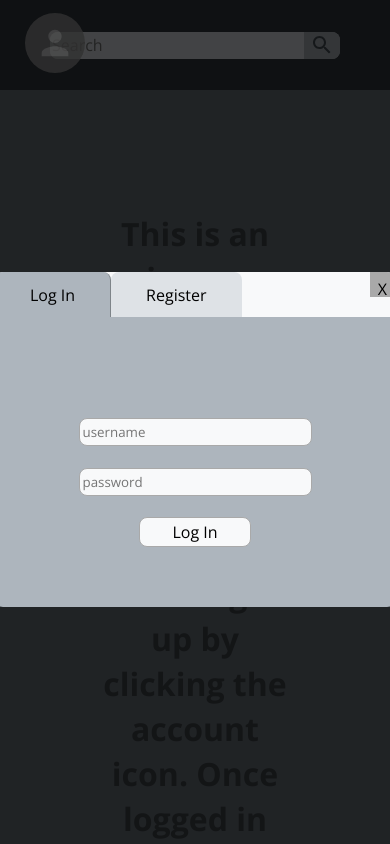
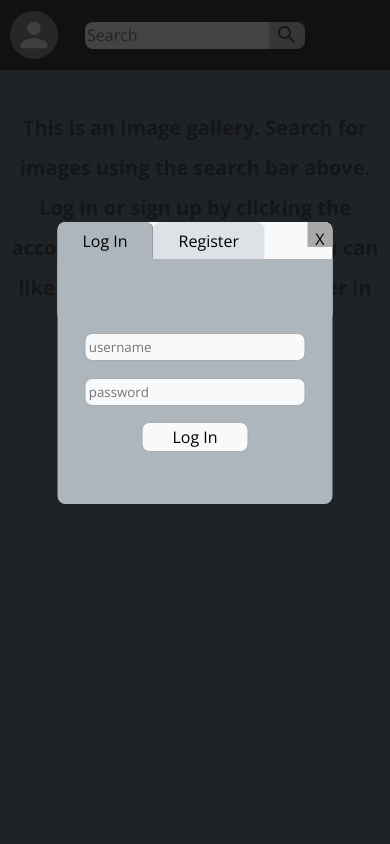
Before and after one commit to dsreagan/mern-image-gallery, a React (Create React App) app in the folder client/: page / in a window 390 px wide. Both pictures are taken after a click on the element 55 px from the left and 43 px from the top of the page. Built offline with nearby package versions, Linux system fonts and the light colour scheme.

Commit message:
Add fuctionality and restyle for mobile

```diff
--- a/client/public/styles.css
+++ b/client/public/styles.css
@@ -45,7 +45,6 @@ input {
 }
 
 .search-bar-wrapper {
-    background-color: lightgrey;
     display: flex;
     border-radius: 8px;
 }
@@ -86,13 +85,16 @@ input:focus {
     right: 25px;
     z-index: 10;
     opacity: 0.8;
-}
 
-.icon {
     background-color: #a5a5a5;
     border-radius: 25%;
     padding: 8px 10px;
     cursor: pointer;
+    position: fixed;
+    top: 13px;
+    right: 25px;
+    z-index: 10;
+    opacity: 0.8;
 }
 
 .body-text-div {
@@ -155,6 +157,23 @@ input:focus {
     left: 0;
     background-color: rgba(0, 0, 0, 0.7);
     z-index: 99;
+}
+
+.logout-modal {
+    display: flex;
+    justify-content: center;
+    align-items: center;
+    flex-direction: column;
+    position: fixed;
+    top: 50%;
+    left: 50%;
+    transform: translate(-50%, -50%);
+    z-index: 100;
+    width: 300px;
+    height: 150px;
+    background: #ADB5BD;
+    padding: 0;
+    border-radius: 8px;
 }
 
 .modal {
@@ -224,18 +243,11 @@ input:focus {
 }
 
 .active-content {
-    /* display: flex;
-    flex-direction: column;
-    justify-content: center;
-    align-items: center;
-    gap: 20px; */
-
     display: grid;
     grid-template-columns: 0.3fr 1fr 0.3fr;
     grid-template-rows: repeat(5, 50px);
     align-content: center;
     max-height: min-content;
-
 }
 
 .row-1 {
@@ -295,3 +307,57 @@ input:focus {
     padding: 3px;
     cursor: pointer;
 }
+
+@media (max-width: 500px) {
+    .search-div {
+        height: 70px;
+    }
+
+    .search-bar-wrapper > input {
+        width: 180px;
+    }
+
+    .account-circle {
+        padding: 4px;
+        top: 11px;
+        left: 10px;
+        background-color: #a5a5a5dc;
+    }
+
+    .favorites-square {
+        padding: 4px;
+        top: 11px;
+        right: 10px;
+        background-color: #a5a5a5dc;
+    }
+
+    .body-text-div {
+        line-height: 40px;
+    }
+
+    .body-text {
+        padding: 25px 10px;
+        font-size: 20px;
+    }
+
+    .modal {
+        width: 275px;
+        height: 100px;
+        transform: translate(-50%, -200%);
+        /* This should be done better, all phone screens are different */
+    }
+
+    .tab {
+        padding: 6px 25px;
+    }
+
+    .content {
+        padding: 10px;
+    }
+
+    .active-content {
+        display: grid;
+        grid-template-columns: 0.1fr 1fr 0.1fr;
+        grid-template-rows: repeat(5, 45px);
+    }
+}
--- a/client/src/App.js
+++ b/client/src/App.js
@@ -18,11 +18,12 @@ export default function App() {
 
   useEffect(() => {
 
+    // delete this before build and deploy
     const procedure = async () => {
       console.log(userInfo)
-      if(userInfo.userId.length > 0) {
-        setIsLoggedIn(true)
-      }
+      // if(userInfo.userId.length > 0) {
+      //   setIsLoggedIn(true)
+      // }
     }
     procedure()
   })
@@ -64,8 +65,11 @@ export default function App() {
 
       {modalIsOpen &&
         <Modal
-        setModalIsOpen={setModalIsOpen}
-        setUserInfo={setUserInfo}
+          setModalIsOpen={setModalIsOpen}
+          setUserInfo={setUserInfo}
+          isLoggedIn={isLoggedIn}
+          setIsLoggedIn={setIsLoggedIn}
+          setImages={setImages}
         />
       }
 
--- a/client/src/components/BodyText.js
+++ b/client/src/components/BodyText.js
@@ -16,7 +16,7 @@ export default function BodyText(props) {
                 `This is an image gallery.
                 Search for images using the search bar above.
                 Log in or sign up by clicking the account icon.
-                Once logged in you can like any image to revisit it
+                Once logged in you can like any image and revisit it
                 later in your favorites library.`
             }
         </h1>
--- a/client/src/components/FavoritesSquare.js
+++ b/client/src/components/FavoritesSquare.js
@@ -20,12 +20,13 @@ export default function FavoritesSquare(props) {
     }
 
   return (
-    <div className="favorites-square">
-        <div className="icon" onClick={loadLikedImages}>
-            <Favorite
-                style={{ color: "white", fontSize:40 }}
-            />
-        </div>
+    <div
+        className="favorites-square"
+        onClick={loadLikedImages}
+    >
+        <Favorite
+            style={{ color: "white", fontSize:40 }}
+        />
     </div>
   )
 }
--- a/client/src/components/Header.js
+++ b/client/src/components/Header.js
@@ -8,6 +8,12 @@ export default function Header(props) {
 
     const handleChange = (event) => {
         setSearchInput(event.target.value)
+    }
+
+    const handleKeyDown = (event) => {
+        if (event.key === 'Enter') {
+            handleSearch(searchInput)
+        }
     }
 
     const handleSearch = async () => {
@@ -30,6 +36,7 @@ export default function Header(props) {
                     placeholder="Search"
                     onChange={handleChange}
                     value={searchInput}
+                    onKeyDown={handleKeyDown}
                 />
                 <button
                     disabled={!searchInput}
--- a/client/src/components/Image.js
+++ b/client/src/components/Image.js
@@ -8,12 +8,13 @@ export default function Image(props) {
 
     useEffect(() => {
 
+        // this needs to be refactored
+        // every image loaded has to go through a db transaction like this
         isFavorite ?
             saveImage(props.userInfo.userId, props.userInfo.accessToken, props.image)
         :
             deleteImage(props.userInfo.userId, props.userInfo.accessToken, props.image)
 
-        console.log(isFavorite)
     }, [isFavorite, props])
 
     return (
--- a/client/src/components/Modal.js
+++ b/client/src/components/Modal.js
@@ -39,10 +39,23 @@ export default function Modal(props) {
                 }
             )
             props.setModalIsOpen(false)
-
+            props.setIsLoggedIn(true)
         } catch (error) {
             setWrongCredVisible(true)
         }
+    }
+
+    const handleLogOut = () => {
+        props.setUserInfo(
+            {
+                userId: '',
+                userName: '',
+                accessToken:  ''
+            }
+        )
+        props.setIsLoggedIn(false)
+        props.setModalIsOpen(false)
+        props.setImages([])
     }
 
     const handleRegistration = (e) => {
@@ -65,6 +78,15 @@ export default function Modal(props) {
 
   return (
     <div className="overlay">
+
+        {props.isLoggedIn ?
+            <div className="logout-modal">
+                <button
+                    className="modal-btn"
+                    onClick={handleLogOut}
+                >Log out</button>
+            </div>
+        :
             <div className="modal">
                 <div className="modal-top">
                     <div className="modal-tabs">
@@ -153,6 +175,7 @@ export default function Modal(props) {
                     </form>
                 </div>
             </div>
+        }
     </div>
   )
 }
```
Also changed, not shown: client/src/components/Images.js (+5 -4 lines). Lines whose indentation alone changed are shown as unchanged.
